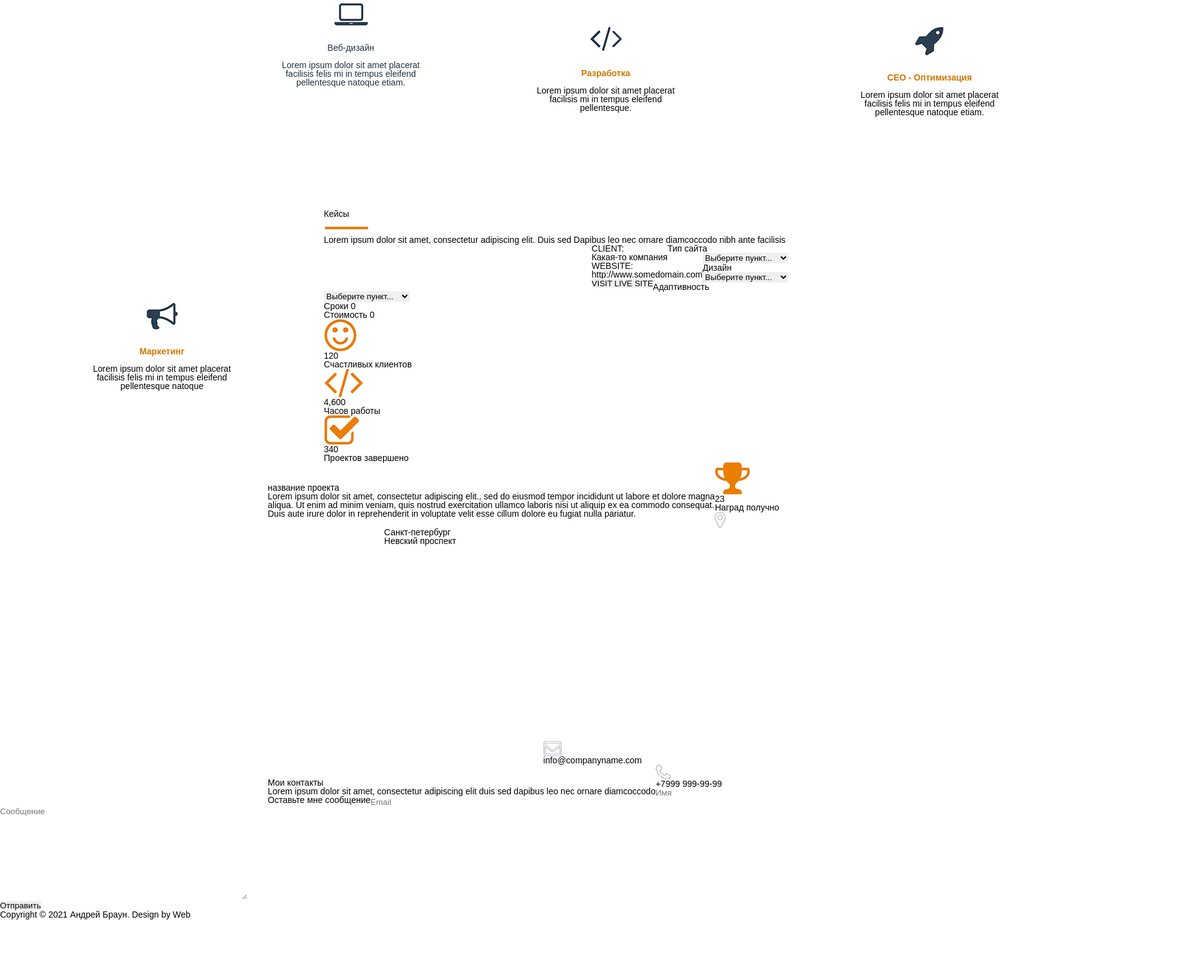
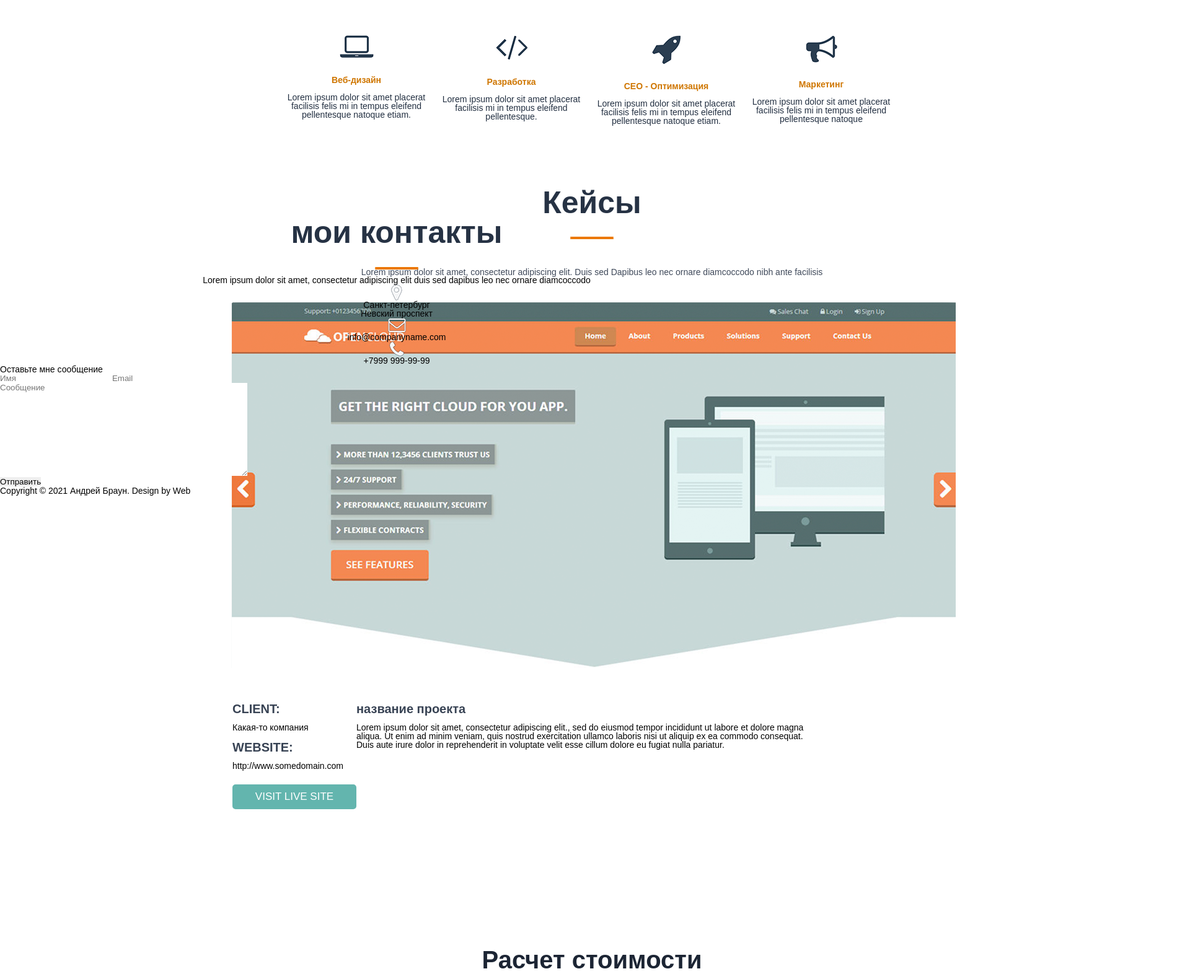
Before and after one commit to Anastasia199716/Anastasia199716.github.io, a plain HTML site: page src/index.html in a window 1280 px wide. Shown: the part 2161-3733 px from the top of the page at 62% size, 1920 px wide, since content can reach past the window. Before the commit the page ends 3645 px from the top, so only its background shows below. Drawn offline with Linux system fonts and the light colour scheme.

Commit message:
залил на проверку

```diff
--- a/src/css/style.css
+++ b/src/css/style.css
@@ -85,31 +85,36 @@ nav{
 
 }
 .item-skills p{
-   border: 0px solid;
+    border: 0px solid;
     width:900px;
     height: 50px;
     color: #80858f;
     margin: 24px 590px 0px 595px;
 }
+
 .item-skills input{
+
     text-align: center;
     height: 33px;
     width: 155px;
     border:2px solid #6d7682;
-    background: url(../img/%D0%B8%D0%BA%D0%BE%D0%BD%D0%BA%D0%B0.png)left   no-repeat;
+    background: url(../img/%D0%B8%D0%BA%D0%BE%D0%BD%D0%BA%D0%B0.png)left no-repeat;
     border-radius: 5px;
     color:#6d7682;
     font-size: 13px;
-    padding: 0px 20px;
-    margin: 20px 14px 0px 886px;
+    margin: 20px 0px 0px 0px;
+    padding-left: 11px;
 }
-.item h3{
+
+
+
+.item {
 
     text-align: center;
     font-size: 40px;
     color: #263244;
-    font-weight: bold;
-    margin: 100px;
+    font-weight:bold;
+    padding: 107px;
     }
 
 .For__me{
@@ -118,22 +123,22 @@ nav{
     background: url(../img/%D0%BA%D0%B0%D1%80%D1%82%D0%B8%D0%BD%D0%BA%D0%B0%20%D1%84%D0%BE%D0%BD%D0%B0.png)90% 100%/auto no-repeat;
     margin: 98px 0px 0px 0px;
     text-align: center;
+
 }
 
-
-.skills_firstskills{
-   float: left ;
-   width: 300px;
-   color: #222f41;
-   text-align: center;
-   margin:112px 0px 0px 416px;
+.block{
+    float: left ;
+    margin: 0px 450px 100px  450px;
 }
 
 .skills{
     float: left ;
-    margin: 110px;
-    padding: 40px;
+    color: #222f41;
+    width: 250px;
+    margin:0px 0px 0px 0px;
+
 }
+
 .skills h4{
     color: #cf7600;
     font-weight: bold;
@@ -143,3 +148,132 @@ nav{
     color: #3f495a;
     float: left;
 }
+
+.case h3{
+    text-align: center;
+    color: #263244;
+    font-size: 50px;
+    font-weight: bold;
+    margin: 0px 0px 30px 0px;
+}
+
+.case p{
+    text-align: center;
+    margin: 22px 0px 42px;
+    color: #3f495a;
+}
+
+.photo{
+    text-align: left;
+     background: url(../img/%D1%84%D0%B0%D0%BD%D0%B5%D1%80%D0%B0.png);
+     width: 100%;
+     height: 590px;
+     margin: 0px 0px 0px 0px;
+}
+
+.client{
+   width: 100%;
+   float: left;
+   text-align: left;
+   margin: 41px 0px 200px 375px;
+
+}
+
+.client h4{
+    color: #384354;
+    font-weight: bold;
+    font-size: 20px;
+    margin: 15px 0px 13px 0px;
+}
+
+.client input{
+    width: 200px;
+    height: 40px;
+    border: 2px solid #63b5ae;
+    background: #63b5ae;
+    border-radius: 5px;
+    font-size: 17px;
+    color: #fff;
+    margin: 23px 0px ;
+
+}
+
+.site{
+    float: left;
+}
+
+.summa h2{
+    font-size: 40px;
+    font-weight: bold;
+    margin: 55px;
+    color:#1c2534;
+}
+
+.tiv{
+
+    margin: 0px 0px 0px 500px;
+    text-align: left;
+    color:#1c2534;
+
+}
+
+.tip h4{
+    margin: 0px;
+    font-size:30px;
+    font-weight: bold;
+}
+
+.tip select{
+    margin: 38px;
+    width: 845px
+}
+
+
+.nul{
+    text-align: left;
+    margin: 10px 0px 256px 500px;
+    font-size: 20px;
+    font-weight: bold;
+
+}
+
+.zero1{
+    float:left;
+    margin:-50px 0px 0px 880px;
+}
+
+.statistic{
+    float: left ;
+    margin: 87px 450px 100px  450px;
+
+
+}
+
+.skills2{
+    float: left ;
+    width: 250px;
+}
+
+.skills2 h4{
+    color: #323e4f;
+    font-size: 30px;
+    font-weight: bold;
+    margin: 30px;
+}
+
+.skills2 p{
+     color: #323e4f;
+     font-size: 20px;
+     font-weight: 500;
+}
+
+.gen{
+    color: #243042;
+    margin: 38px 0px 100px ;
+    text-align: center;
+}
+
+.contact{
+    text-align: center;
+
+}
--- a/src/index.html
+++ b/src/index.html
@@ -49,8 +49,8 @@ facilisis bibendum dolor feugiat at. Duis sed dapibus leo nec ornare diam commod
 <input type="submit" value="Скачать резюме" ></div>
 
 <div class="For__me"><div class="item"><h3>ЧТО Я УМЕЮ</h3> <br><img src="img/%D0%A7%D0%B5%D1%80%D1%82%D0%B0%20%D0%B7%D0%B0%D0%B3%D0%BE%D0%BB%D0%BE%D0%B2%D0%BA%D0%B0.png" alt="Изображение"></div>
-
-      <div class="skills_firstskills">
+<div class="block">
+      <div class="skills">
       <img src="img/%D0%BD%D0%BE%D1%83%D1%82.png" alt="Изображение"><br><br><br>
       <h4>Веб-дизайн</h4><br>
       <p>Lorem ipsum dolor sit amet placerat <br>
@@ -78,28 +78,34 @@ pellentesque natoque etiam.</p></div>
 facilisis felis mi in tempus eleifend <br>
 pellentesque natoque </p></div></div>
 
-    <div class="Case">
-      <h3>Кейсы</h3> <br><img src="img/%D0%A7%D0%B5%D1%80%D1%82%D0%B0%20%D0%B7%D0%B0%D0%B3%D0%BE%D0%BB%D0%BE%D0%B2%D0%BA%D0%B0.png" alt="Изображение">
+    <div class="case">
+      <h3>Кейсы</h3> <img src="img/%D0%A7%D0%B5%D1%80%D1%82%D0%B0%20%D0%B7%D0%B0%D0%B3%D0%BE%D0%BB%D0%BE%D0%B2%D0%BA%D0%B0.png" alt="Изображение"><br><br>
 <p>Lorem ipsum dolor sit amet, consectetur adipiscing elit. Duis sed Dapibus leo nec ornare diamcoccodo nibh ante facilisis</p></div>
 
-     <div class="menu">
+     <div class="photo"></div>
+
+
+     <div class="client">
+     <div class="site">
      <h4>CLIENT:</h4>
-     <p>Какая-то компания</p></div>
+     <p>Какая-то компания</p>
 
-     <div class="menu">
+
      <h4>WEBSITE:</h4>
-     <p>http://www.somedomain.com</p></div>
+     <p>http://www.somedomain.com</p>
 
-     <div class="menu">
+
      <input type="submit" value="VISIT LIVE SITE"></div>
-     <div class="menu">
+     <div class="text">
      <h4>название проекта</h4>
      <p>Lorem ipsum dolor sit amet, consectetur adipiscing elit., sed do eiusmod tempor incididunt ut labore et dolore magna <br>
 aliqua. Ut enim ad minim veniam, quis nostrud exercitation ullamco laboris nisi ut aliquip ex ea commodo consequat. <br>
-Duis aute irure dolor in reprehenderit in voluptate velit esse cillum dolore eu fugiat nulla pariatur.</p></div>
+Duis aute irure dolor in reprehenderit in voluptate velit esse cillum dolore eu fugiat nulla pariatur.</p></div></div>
 
-     <div class="logo"><h2>Расчет стоимости</h2></div>
-     <div class="item_skills">
+     <div class="summa"><h2>Расчет стоимости</h2></div>
+
+     <div class="tiv">
+     <div class="tip">
      <h4>Тип сайта</h4>
 
      <select name="list1" id="list">
@@ -107,7 +113,7 @@ Duis aute irure dolor in reprehenderit in voluptate velit esse cillum dolore eu
          <option value="opt1">Выберите пункт1...</option>
      </select></div>
 
-     <div class="item_skills">
+     <div class="tip">
      <h4>Дизайн</h4>
 
      <select name="list1" id="list">
@@ -115,67 +121,80 @@ Duis aute irure dolor in reprehenderit in voluptate velit esse cillum dolore eu
          <option value="opt1">Выберите пункт1...</option>
      </select></div>
 
-     <div class="item_skills">
+     <div class="tip">
      <h4>Адаптивность</h4>
 
      <select name="list1" id="list">
          <option value="opt1">Выберите пункт...</option>
          <option value="opt1">Выберите пункт1...</option>
      </select></div>
+     </div>
 
+        <div class="itog"><img src="img/%D0%BB%D0%B8%D0%BD%D0%B8%D1%8F%20%D0%BF%D0%BE%D0%B4%D0%B8%D1%82%D0%BE%D0%B3%D0%B0.png" alt="Изображение"></div>
 
-        <div class="item_skills">
-         <p>Сроки 0</p>
-         <p>Стоимость 0</p></div>
+        <div class="nul">
+        <div class="zero">
+         <p>Сроки </p>
+         <p>Стоимость </p></div>
+         <div class="zero1">
+         <p>0</p>
+         <p>0</p></div></div>
 
-     <div class="item_skills">
+         <div class="item-skills">
+<h3>немного статистики </h3> <img src="img/%D0%A7%D0%B5%D1%80%D1%82%D0%B0%20%D0%B7%D0%B0%D0%B3%D0%BE%D0%BB%D0%BE%D0%B2%D0%BA%D0%B0.png" alt="Изображение"></div>
+
+     <div class="statistic">
+     <div class="skills2">
       <img src="img/%D1%81%D0%BC%D0%B0%D0%B9%D0%BB.png" alt="Изображение">
       <h4>120</h4>
       <p>Счастливых клиентов</p></div>
 
-      <div class="item_skills">
+      <div class="skills2">
       <img src="img/%D1%81%D0%BA%D0%BE%D0%B1%D0%BA%D0%B8.png" alt="Изображение">
       <h4>4,600</h4>
       <p>Часов работы</p></div>
 
-    <div class="item_skills">
+    <div class="skills2">
       <img src="img/%D0%B3%D0%B0%D0%BB%D0%BE%D1%87%D0%BA%D0%B0.png" alt="Изображение">
       <h4>340</h4>
       <p>Проектов завершено</p></div>
 
-      <div class="item_skills">
+      <div class="skills2">
       <img src="img/%D0%BA%D1%83%D0%B1%D0%BE%D0%BA.png" alt="Изображение">
       <h4>23</h4>
       <p>Наград получно</p></div>
+      </div>
 
-     <div class="logo">
-     <h2>Отзывы</h2>
+      <div class="item-skills">
+     <h3>отзывы </h3> <img src="img/%D0%A7%D0%B5%D1%80%D1%82%D0%B0%20%D0%B7%D0%B0%D0%B3%D0%BE%D0%BB%D0%BE%D0%B2%D0%BA%D0%B0.png" alt="Изображение"></div>
+     <div class="image"><img src="img/%D0%BC%D1%83%D0%B6%D0%B8%D0%BA.jpg" alt="Изображение"></div>
      <p>Lorem ipsum dolor sit amet, consectetur adipiscing elit. Duis sed dapibus leo nec ornare diam. Sed commodo nibh ante <br>
-facilisis bibendum dolor feugiat at duis sed dapidus leo nec ornare diam.</p></div>
+facilisis bibendum dolor feugiat at duis sed dapidus leo nec ornare diam.</p>
 
-    <div class="logo">
-    <p><b>Михаил,</b> Ген директор ПАО"Газпром"</p></div>
+    <div class="gen">
+    <p><b>Михаил,</b> Ген директор ПАО"Газпром"</p></div></div>
 
-    <div class="menu">
-   <h2>Мои контакты</h2>
+    <div class="contact">
+     <div class="item-skills">
+     <h3>мои контакты </h3> <img src="img/%D0%A7%D0%B5%D1%80%D1%82%D0%B0%20%D0%B7%D0%B0%D0%B3%D0%BE%D0%BB%D0%BE%D0%B2%D0%BA%D0%B0.png" alt="Изображение">
     <p>Lorem ipsum dolor sit amet, consectetur adipiscing elit duis sed dapibus leo nec ornare diamcoccodo </p></div>
 
-        <div class="item_skills">
+        <div class="">
       <img src="img/%D0%B3%D0%B5%D0%BE.png" alt="Изображение">
       <p>Санкт-петербург <br> Невский проспект</p></div>
 
-     <div class="item_skills">
+     <div class="">
       <img src="img/%D0%BA%D0%BE%D0%BD%D0%B2%D0%B5%D1%80%D1%82.png" alt="Изображение">
       <p>info@companyname.com</p></div>
 
-       <div class="item_skills">
+       <div class="">
       <img src="img/%D1%82%D1%80%D1%83%D0%B1%D0%B0.png" alt="Изображение">
-      <p>+7999 999-99-99</p></div>
+      <p>+7999 999-99-99</p></div> </div>
 
-      <div class="menu">
+      <div class="">
     <span><h2>Оставьте мне сообщение</h2></span></div>
 
-    <div class="item_skills">
+    <div class="">
     <input type="text" name="text_input" value="" placeholder="Имя">
     <input type="text" name="text_input" value="" placeholder="Email"><br>
     <textarea name="name1" id="" cols="48" rows="10"name="text_input" value="" placeholder="Сообщение"></textarea><br>
```
Also changed, not shown: src/img/Фон низ.jpg (added), src/img/линия подитога.png (added), src/img/мужик.jpg (added), src/img/фанера.png (added).
